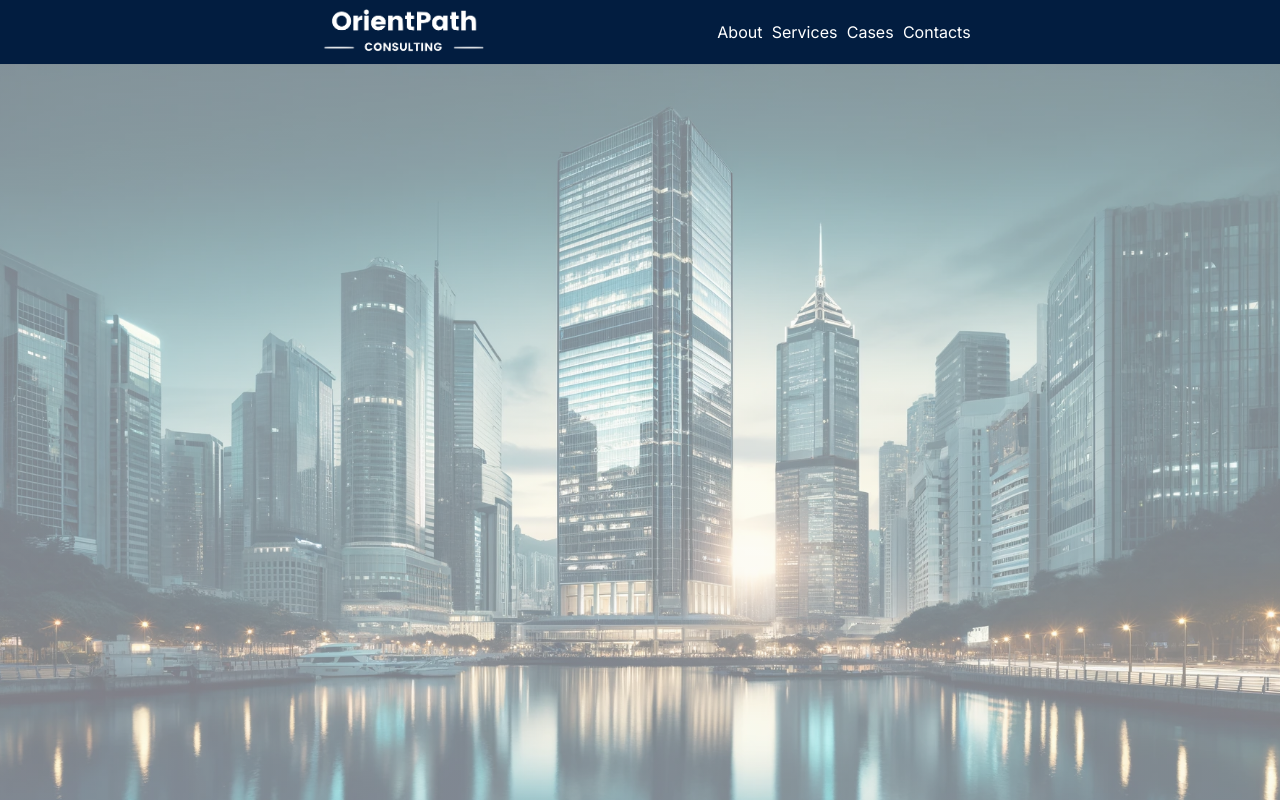
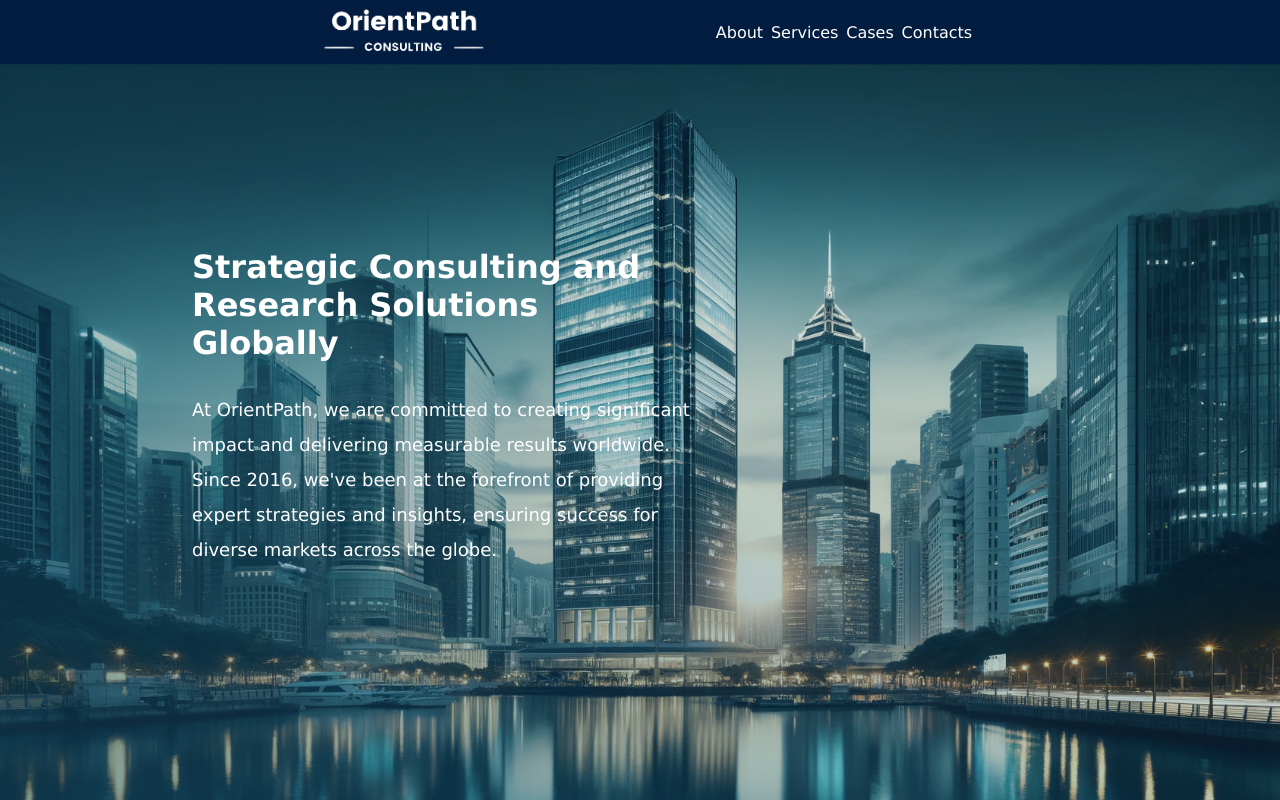
Before and after one commit to Aleks2580/consulting, a Next.js app in the folder my-app/: page / in a window 1280 px wide. Built offline with nearby package versions, Linux system fonts and the light colour scheme.

Commit message:
hero section 0.9

```diff
--- a/my-app/app/page.js
+++ b/my-app/app/page.js
@@ -4,7 +4,7 @@ import styles from "./page.module.css";
 export default function Home() {
   return (
     <main>
-      <header className={styles.main}>
+      <header className={styles.header_main}>
         <img className={styles.image} src="/logo.png"></img>
         <div className={styles.nav}>
           <span className={styles.link}>About</span>
@@ -14,7 +14,16 @@ export default function Home() {
         </div>
       </header>
       <div className={styles.hero_main}>
+        <div className={styles.hero_content}>
 
+        <h1 className={styles.hero_title}>Strategic Consulting and Research Solutions <span className={styles.span}> Globally</span></h1>
+        <p className={styles.hero_text}>
+          At OrientPath, we are committed to creating significant impact and
+          delivering measurable results worldwide. Since 2016, we've been at the
+          forefront of providing expert strategies and insights, ensuring
+          success for diverse markets across the globe.
+        </p>
+        </div>
       </div>
     </main>
   );
--- a/my-app/app/page.module.css
+++ b/my-app/app/page.module.css
@@ -1,11 +1,13 @@
-.main {
+.header_main {
   height: 8vh;
   display: flex;
   align-items: center;
   justify-content: space-between;
   background-color: #021d40;
   padding: 0 300px 0 300px;
+  font-family:'Lucida Sans', 'Lucida Sans Regular', 'Lucida Grande', 'Lucida Sans Unicode', Geneva, Verdana, sans-serif;
 }
+
 
 .image {
   width: 200px;
@@ -29,10 +31,15 @@
 
 .hero_main {
   height: 92vh;
+  display: flex;
+  flex-direction: column;
+  align-items: center;
+  justify-content: center;
+  padding: 0 300px 0 300px;
   background-image: linear-gradient(
     to right top,
-    rgba(251, 249, 252, 0.505),
-    rgba(248, 249, 247, 0.504)
+    rgba(24, 81, 106, 0.573),
+    rgba(248, 249, 247, 0)
   ),
   url("../public/hero.webp");
 background-size: cover;
@@ -48,3 +55,33 @@ animation: scaleDown 10s ease-in-out;
     background-size: 100%;
 }
 }
+
+.hero_content {
+  display: flex;
+  flex-direction: column;
+  /* align-items: center; */
+  justify-content: center;
+  font-family:'Lucida Sans', 'Lucida Sans Regular', 'Lucida Grande', 'Lucida Sans Unicode', Geneva, Verdana, sans-serif;
+  width: 70vw;
+  margin-bottom: 50px;
+  padding: 0;
+}
+
+.hero_title {
+  font-size: 32px;
+  color:#ffffff;
+  width: 500px;
+}
+
+.hero_text {
+  margin-top: 30px;
+  font-size: 18px;
+  /* font-weight: 600; */
+  color: #ffffff;
+  width: 500px;
+  line-height: 35px;
+}
+
+.span {
+
+}
```
